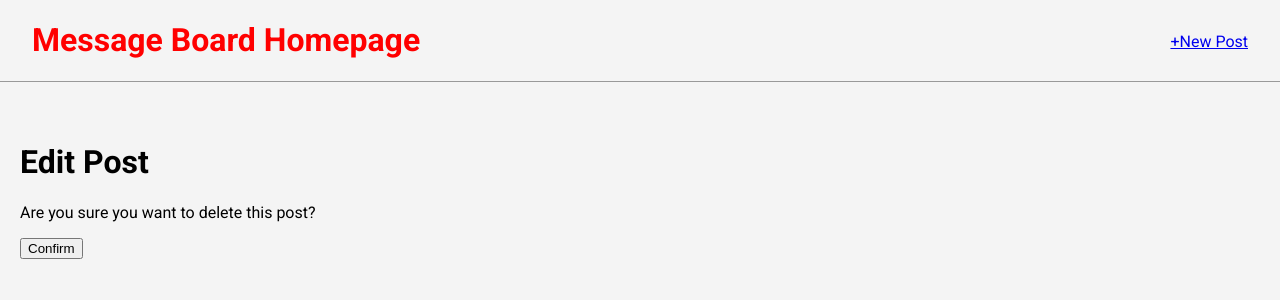
After one commit to Wendbley/Blog_django_for_beginners, a Django app: page /post/1/delete/ in a window 1280 px wide. The commit adds this page. Shown: the top 300 px of the page. Run offline with Django 5.2, Linux system fonts and the light colour scheme; data comes from the database, SQL or seed files in the repository; both versions use the stored data as it was after the commit.

Commit message:
Add CRUD to post modal

```diff
--- a/posts/urls.py
+++ b/posts/urls.py
@@ -1,9 +1,15 @@
 from django.urls import path
 from .views import HomePageView
 from .views import PostDetailView
+from .views import PostCreateView
+from .views import PostUpdateView
+from .views import PostDeleteView
 
 urlpatterns = [
 
+    path("post/new/", PostCreateView.as_view(), name="post_new"),
     path("post/<int:pk>/", PostDetailView.as_view(), name="post_detail"),
+    path("post/<int:pk>/edit/", PostUpdateView.as_view(), name="post_edit"),
+    path("post/<int:pk>/delete/", PostDeleteView.as_view(), name="post_delete"),
     path("", HomePageView.as_view(), name="home"),
 ]
--- a/posts/views.py
+++ b/posts/views.py
@@ -1,7 +1,9 @@
-from django.shortcuts import render
+
 from django.views.generic import ListView
+from django.views.generic.edit import CreateView, UpdateView, DeleteView
 from django.views.generic.detail import DetailView
 from .models import Post
+from django.urls import reverse_lazy
 # Create your views here.
 
 class HomePageView(ListView):
@@ -11,3 +13,20 @@ class HomePageView(ListView):
 class PostDetailView(DetailView):
     queryset = Post.objects.all()
     template_name = "post_detail.html"
+
+
+class PostCreateView(CreateView):
+    model = Post
+    template_name = "post_new.html"
+    fields = ["title", "body", "author"]
+
+class PostUpdateView(UpdateView):
+    model = Post
+    template_name = "post_edit.html"
+    fields = ["title", "body", "author"]
+
+
+class PostDeleteView(DeleteView):
+    model = Post
+    template_name = "post_delete.html"
+    success_url = reverse_lazy("home")
--- a/templates/base.html
+++ b/templates/base.html
@@ -7,7 +7,12 @@
     </head>
     <body>
       <header>
+        <div class="nav-left">
         <h1><a href="{% url 'home' %}">Message Board Homepage</a></h1>
+        </div>
+        <div class="nav-right">
+          <a href="{% url 'post_new' %}">+New Post</a>
+          </div>
       </header>
 
       <div class="container">
--- /dev/null
+++ b/templates/post_delete.html
@@ -0,0 +1,16 @@
+<!-- templates/post_new.html -->
+{% extends "base.html" %} {% block content %}
+<h1>Edit Post</h1>
+<form
+	action=""
+	method="post"
+	class="form-container">
+    {% csrf_token %}
+	{{ form.as_p }}
+    <p>Are you sure you want to delete this post?</p>
+	<input
+		type="submit"
+		class="btn-submit"
+		value="Confirm" />
+</form>
+	{% endblock %}
--- a/templates/post_detail.html
+++ b/templates/post_detail.html
@@ -6,4 +6,7 @@
         <p>{{ object.body }}</p>
         <p><em>Posted on: {{ object.created_at }}</em></p>
     </div>
+
+    <a href="{% url 'post_edit' post.pk %}">Edit Post</a>
+    <a href="{% url 'post_delete' post.pk %}">+ Delete Post</a>
 {% endblock %}
```
Also changed, not shown: templates/post_edit.html (added, +16 -0 lines), templates/post_new.html (added, +16 -0 lines), db.sqlite3.
